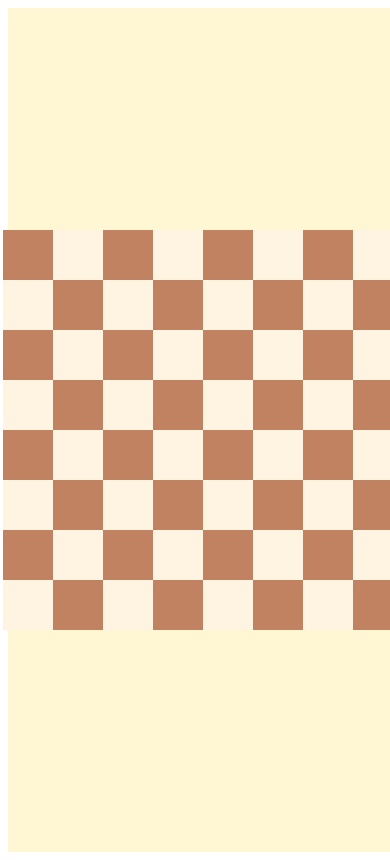
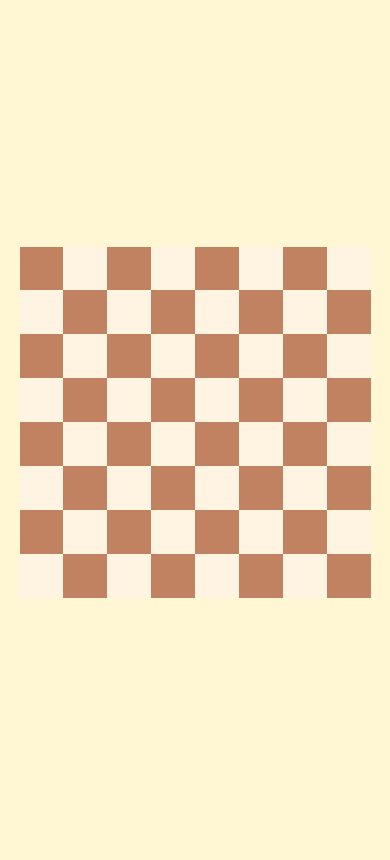
Before and after one commit to Jaivignesh-afk/chess, a React (Create React App) app: page / in a window 390 px wide. Built offline with nearby package versions, Linux system fonts and the light colour scheme.

Commit message:
Responsiveness

```diff
--- a/public/styles.css
+++ b/public/styles.css
@@ -1,19 +1,22 @@
+body,html{
+    margin:0;
+    padding:0;
+    background-color:#FFF7D4;
+}
+*{
+    box-sizing:border-box;
+}
 .bg-color{
-
     height:100vh;
-    width:100vw;
-    background-color:#FFF7D4;
     display:flex;
     align-items:center;
     justify-content: center;
-
 }
 .white{
-    min-height:400px;
-    min-width:400px;
-    background-color:#FFF3E2
-
-
+    height:90vmin;
+    width:90vmin;
+    transition: width 0.25s, height 0.25s;
+    background-color:#FFF3E2;
 }
 .grid-container{
     display: grid;
@@ -21,7 +24,12 @@
     grid-template-rows:1fr 1fr 1fr 1fr 1fr 1fr 1fr 1fr;
 }
 .checker{
-    min-height:50px;
-    min-width: 50px;
+    aspect-ratio:1/1;
     background-color: #C08261;
 }
+@media (768px<=width){
+    .white{
+        height:80vmin;
+        width:80vmin;
+    }
+}
```
